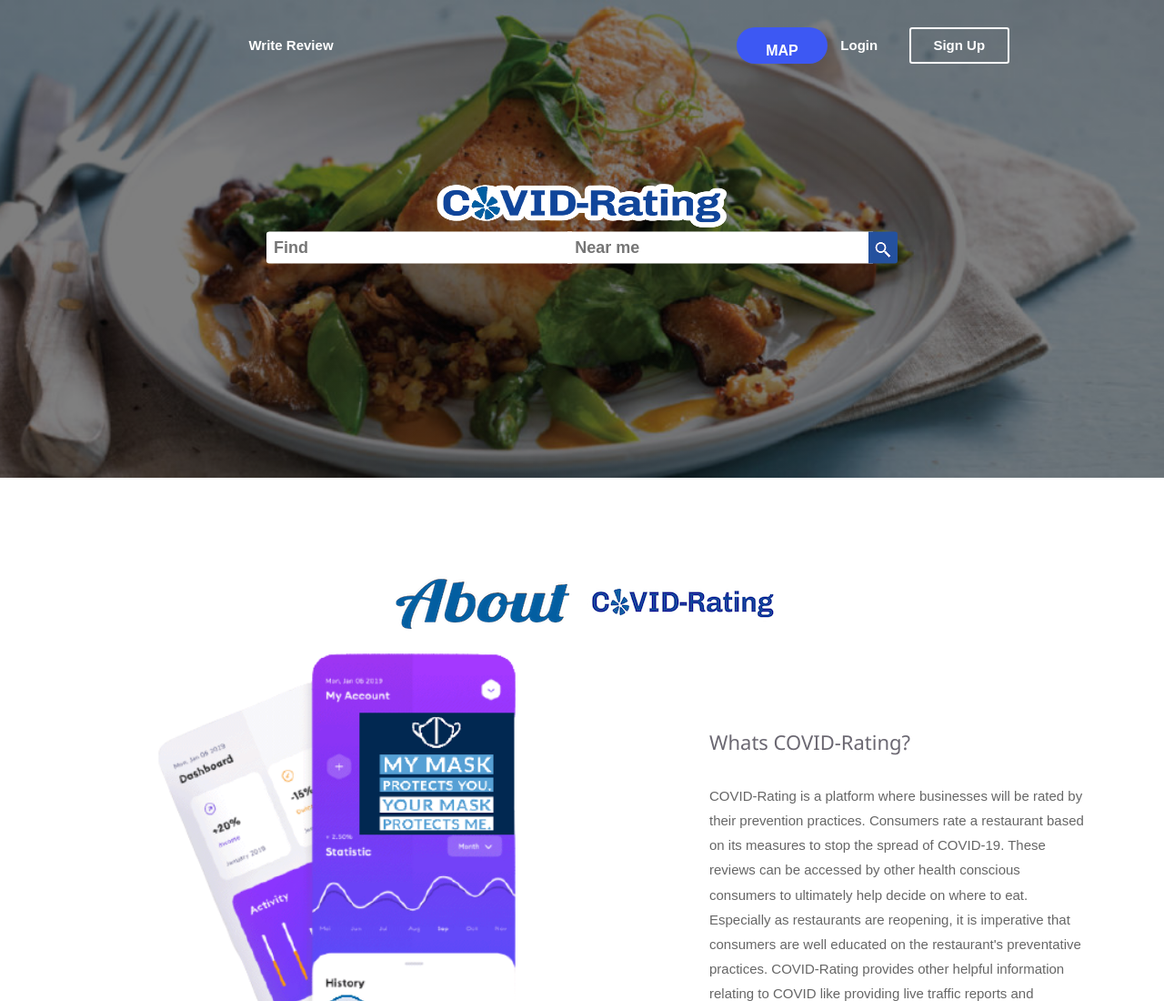
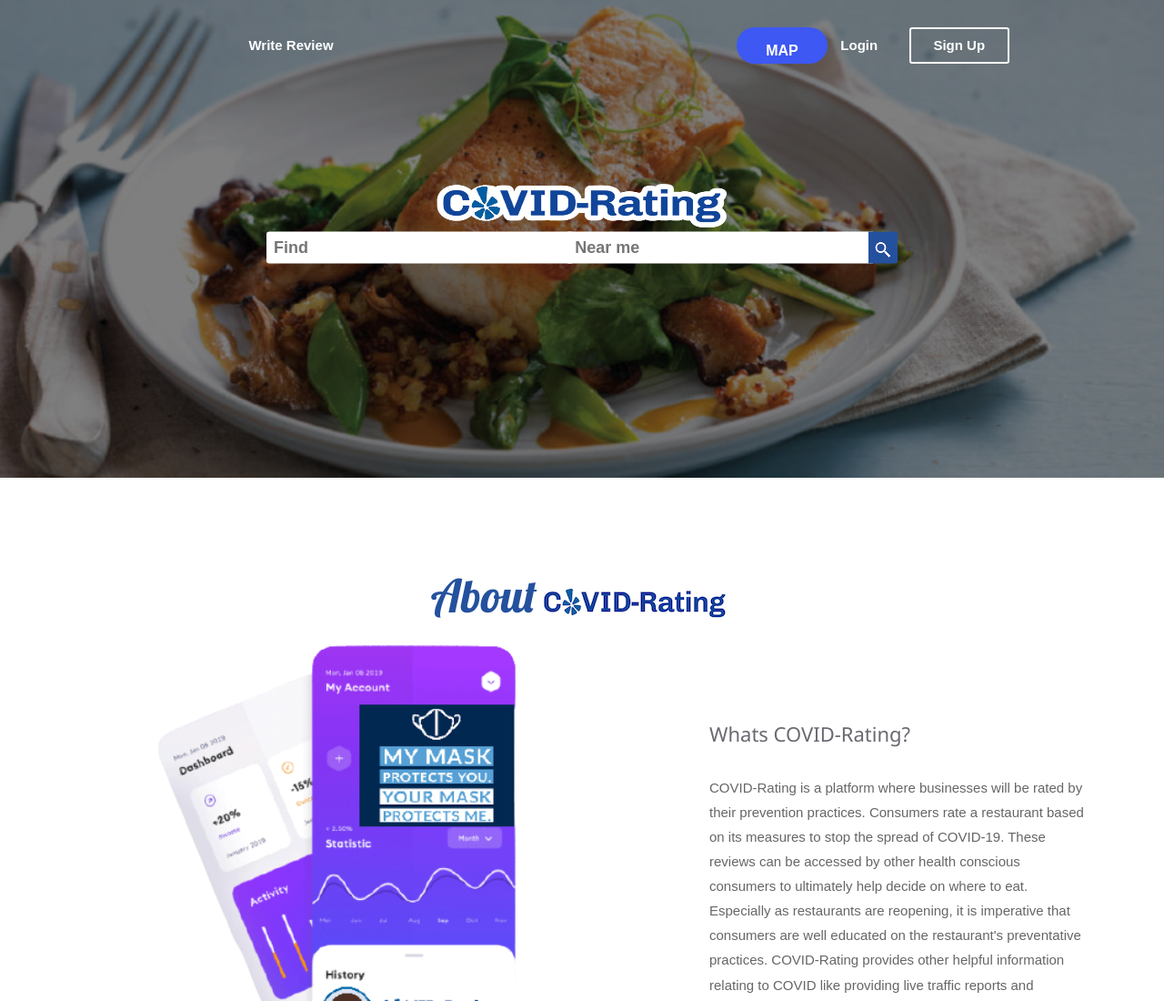
Before and after one commit to minhd-vu/covid-restaurants-ratings, a website: page public/home.html in a window 1280 px wide. Shown: the top 1100 px of the page at 91% size. Drawn offline with nearby package versions, Linux system fonts and the light colour scheme; some packages are replaced by stand-ins of ours; files that its build step writes are made by us from their sources; files whose address does not match are found by name; a web font is replaced by a local one.

Commit message:
Add files via upload

```diff
--- a/public/home.html
+++ b/public/home.html
@@ -69,8 +69,9 @@
   <section class="about"></section>
     <div class="page-section no-scroll">
       <div class="container">
-        <h2 class="text-center wow fadeIn"
-        ><img src="res/images/About_c.png" alt="Covid-Review"> <img src="res/images/logo.png" alt="Covid-Review"></h2>
+        <h2 class="text-center wow fadeIn"style="font-family: 'Lobster', cursive;
+    color: #24519e;
+    font-size: 50px;">About<img src="res/images/logo.png" alt="Covid-Review"></h2>
         <div class="row align-items-center">
           <div class="col-lg-7 wow fadeIn">
             <div class="img-place">
```
